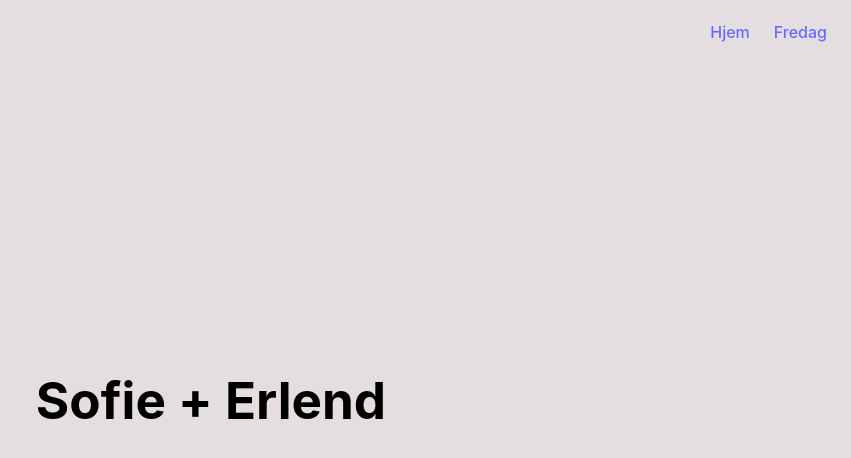
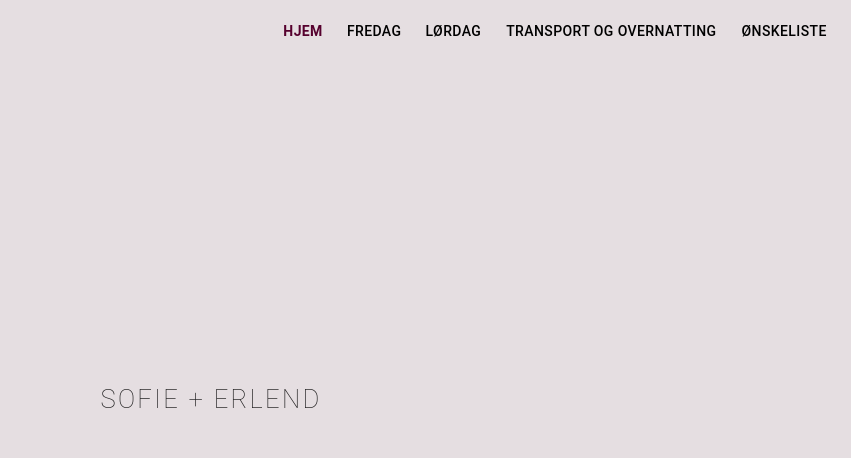
Before and after one commit to Krijak/sofieogerlend, a React (Vite) app: page /fredag in a window 1280 px wide. Shown: the top 458 px of the page, without its empty margins (429-1280 px from the left). Built offline with nearby package versions, Linux system fonts and the light colour scheme.

Commit message:
Routing (#2)
all pages

```diff
--- a/package.json
+++ b/package.json
@@ -15,6 +15,7 @@
   "dependencies": {
     "@emotion/react": "^11.14.0",
     "@emotion/styled": "^11.14.0",
+    "@mui/icons-material": "^6.4.3",
     "@mui/material": "^6.4.3",
     "react": "^19.0.0",
     "react-dom": "^19.0.0",
--- a/src/App.tsx
+++ b/src/App.tsx
@@ -1,18 +1,31 @@
 import "./App.css";
 import { HashRouter } from "react-router-dom";
 import { Route, Routes } from "react-router";
+import {
+  ThemeProvider,
+} from "@mui/material/styles";
+import Topbar from "./Components/Topbar";
+import Main from "./pages/Main";
 import Fredag from "./pages/Fredag";
-import Main from "./pages/Main";
-import Topbar from "./Components/Topbar";
+import Loerdag from "./pages/Loerdag";
+import TransportOgOvernatting from "./pages/TransportOgOvernatting";
+import theme from "./theme";
 
 function App() {
   return (
     <HashRouter>
-      <Topbar />
-      <Routes>
-        <Route path="/" element={<Main />} />
-        <Route path="/fredag" element={<Fredag />} />
-      </Routes>
+      <ThemeProvider theme={theme}>
+        <Topbar />
+        <Routes>
+          <Route path="/" element={<Main />} />
+          <Route path="/fredag" element={<Fredag />} />
+          <Route path="/lørdag" element={<Loerdag />} />
+          <Route
+            path="/transportogovernatting"
+            element={<TransportOgOvernatting />}
+          />
+        </Routes>
+      </ThemeProvider>
     </HashRouter>
   );
 }
--- a/src/Components/Topbar.tsx
+++ b/src/Components/Topbar.tsx
@@ -1,8 +1,74 @@
-import { AppBar, Stack, Toolbar } from "@mui/material";
+import * as React from "react";
+import AppBar from "@mui/material/AppBar";
+import Box from "@mui/material/Box";
+import CssBaseline from "@mui/material/CssBaseline";
+import Drawer from "@mui/material/Drawer";
+import IconButton from "@mui/material/IconButton";
+import List from "@mui/material/List";
+import ListItem from "@mui/material/ListItem";
+import MenuIcon from "@mui/icons-material/Menu";
+import Toolbar from "@mui/material/Toolbar";
+import { Stack, styled, Typography } from "@mui/material";
+import { NavLink } from "react-router-dom";
+
+type NavItem = {
+  title: string;
+  href: string;
+};
+
+const MenuItem = ({ title, href }: NavItem) => {
+  return (
+    <StyledNavLinkWrapper display={"inline"} variant="button" title={title}>
+      <NavLink
+        key={href}
+        to={href}
+        className={({ isActive }) => (isActive ? "active" : "")}
+        target={title == "Ønskeliste" ? "_blank" : "_self"}
+      >
+        {title}
+      </NavLink>
+    </StyledNavLinkWrapper>
+  );
+};
 
 const Topbar = () => {
+  const [mobileOpen, setMobileOpen] = React.useState(false);
+  const drawerWidth = 302;
+
+  const handleDrawerToggle = () => {
+    setMobileOpen((prevState) => !prevState);
+  };
+
+  const navItems: NavItem[] = [
+    { title: "Hjem", href: "/" },
+    { title: "Fredag", href: "fredag" },
+    { title: "Lørdag", href: "lørdag" },
+    { title: "Transport og overnatting", href: "transportogovernatting" },
+    { title: "Ønskeliste", href: "https://onsk.no/lister/km8-4le" },
+  ];
+
+  const drawer = (
+    <Stack
+      onClick={handleDrawerToggle}
+      sx={{ textAlign: "center" }}
+      pl={4}
+      mt={5}
+    >
+      <List>
+        {navItems.map((item) => (
+          <ListItem key={item.href} disablePadding sx={{ marginBottom: 3 }}>
+            <MenuItem {...item} />
+          </ListItem>
+        ))}
+      </List>
+    </Stack>
+  );
+
   return (
+    <Box sx={{ display: "flex" }}>
+      <CssBaseline />
       <AppBar
+        component="nav"
         sx={{
           background: "transparent",
           boxShadow: "none",
@@ -10,13 +76,68 @@ const Topbar = () => {
         }}
       >
         <Toolbar>
-        <Stack flexDirection={"row"} gap={3}>
-          <a href="/sofieogerlend/">Hjem</a>
-          <a href="/sofieogerlend/#/fredag">Fredag</a>
+          <IconButton
+            aria-label="åpne meny"
+            edge="start"
+            onClick={handleDrawerToggle}
+            sx={{ mr: 2, display: { sm: "none" } }}
+          >
+            <MenuIcon />
+          </IconButton>
+          <Stack
+            sx={{ display: { xs: "none", sm: "flex" } }}
+            flexDirection={"row"}
+            gap={3}
+          >
+            {navItems.map((item) => (
+              <MenuItem {...item} />
+            ))}
           </Stack>
         </Toolbar>
       </AppBar>
+      <nav>
+        <Drawer
+          variant="temporary"
+          open={mobileOpen}
+          onClose={handleDrawerToggle}
+          ModalProps={{
+            keepMounted: true,
+          }}
+          sx={{
+            display: { xs: "flex", sm: "none" },
+            "& .MuiDrawer-paper": {
+              boxSizing: "border-box",
+              width: drawerWidth,
+            },
+          }}
+        >
+          {drawer}
+        </Drawer>
+      </nav>
+    </Box>
   );
 };
 
 export default Topbar;
+
+const StyledNavLinkWrapper = styled(Typography)(({ theme }) => ({
+  "& >a": {
+    color: "black",
+    ":hover": {
+      color: theme.palette.primary.main,
+    },
+  },
+  "& > .active": {
+    fontWeight: "bold",
+    color: theme.palette.primary.main,
+  },
+  "::after": {
+    display: "block",
+    content: "attr(title)",
+    fontWeight: "bold",
+    height: " 1px",
+    color: "transparent",
+    overflow: "hidden",
+    visibility: "hidden",
+  },
+}));
--- a/src/index.css
+++ b/src/index.css
@@ -15,7 +15,7 @@
 
 a {
   font-weight: 500;
-  color: #646cff;
+  color: #56012e;
   text-decoration: inherit;
 }
 a:hover {
@@ -49,11 +49,11 @@ button {
   transition: border-color 0.25s;
 }
 button:hover {
-  border-color: #646cff;
+  border-color: #56012e;
 }
 button:focus,
 button:focus-visible {
-  outline: 4px auto -webkit-focus-ring-color;
+  outline: 1px dashed black;
 }
 
 @media (prefers-color-scheme: light) {
@@ -62,7 +62,7 @@ button:focus-visible {
     background-color: #ffffff;
   }
   a:hover {
-    color: #747bff;
+    color: #56012e;
   }
   button {
     background-color: #f9f9f9;
--- a/src/pages/Fredag.tsx
+++ b/src/pages/Fredag.tsx
@@ -1,6 +1,7 @@
+import { Typography } from "@mui/material";
+
 const Fredag = () => {
-  console.log("freddan");
-  return <h1>Fredag</h1>;
+  return <Typography variant="h1">Fredag</Typography>;
 };
 
 export default Fredag;
--- /dev/null
+++ b/src/pages/Loerdag.tsx
@@ -0,0 +1,7 @@
+import { Typography } from "@mui/material";
+
+const Loerdag = () => {
+  return <Typography variant="h1">Lørdag</Typography>;
+};
+
+export default Loerdag;
--- a/src/pages/Main.tsx
+++ b/src/pages/Main.tsx
@@ -1,5 +1,7 @@
+import { Typography } from "@mui/material";
+
 const Main = () => {
-  return <h1>Sofie + Erlend</h1>;
+  return <Typography variant="h1">SOFIE + ERLEND</Typography>;
 };
 
 export default Main;
--- /dev/null
+++ b/src/pages/TransportOgOvernatting.tsx
@@ -0,0 +1,7 @@
+import { Typography } from "@mui/material";
+
+const TransportOgOvernatting = () => {
+  return <Typography variant="h1">Transport og overnatting</Typography>;
+};
+
+export default TransportOgOvernatting;
--- /dev/null
+++ b/src/theme.tsx
@@ -0,0 +1,54 @@
+import { createTheme } from "@mui/material/styles";
+
+export const theme = createTheme({
+  components: {
+    MuiButtonBase: {
+      defaultProps: {
+        disableRipple: true,
+      },
+    },
+    MuiButton: {
+      variants: [
+        {
+          props: { variant: "text" },
+          style: {
+            color: "black",
+            ":hover": {
+              color: "#56012e",
+            },
+          },
+        },
+      ],
+    },
+  },
+  palette: {
+    mode: "light",
+    primary: {
+      main: "#56012e",
+    },
+    secondary: {
+      main: "#f50057",
+    },
+    background: {
+      default: "#e5dee1",
+      paper: "#f8f7f8",
+    },
+    success: {
+      main: "#547b57",
+    },
+    divider: "#510629",
+  },
+  typography: {
+    h1: {
+      fontSize: "1.6rem",
+      fontWeight: 100,
+      letterSpacing: "0.09em",
+    },
+    h2: {
+      fontSize: "1rem",
+      fontWeight: 600,
+    },
+  },
+});
+
+export default theme;
```
Also changed, not shown: 1 other file (tests, documents, lock files or other folders). Lines whose indentation alone changed are shown as unchanged.
